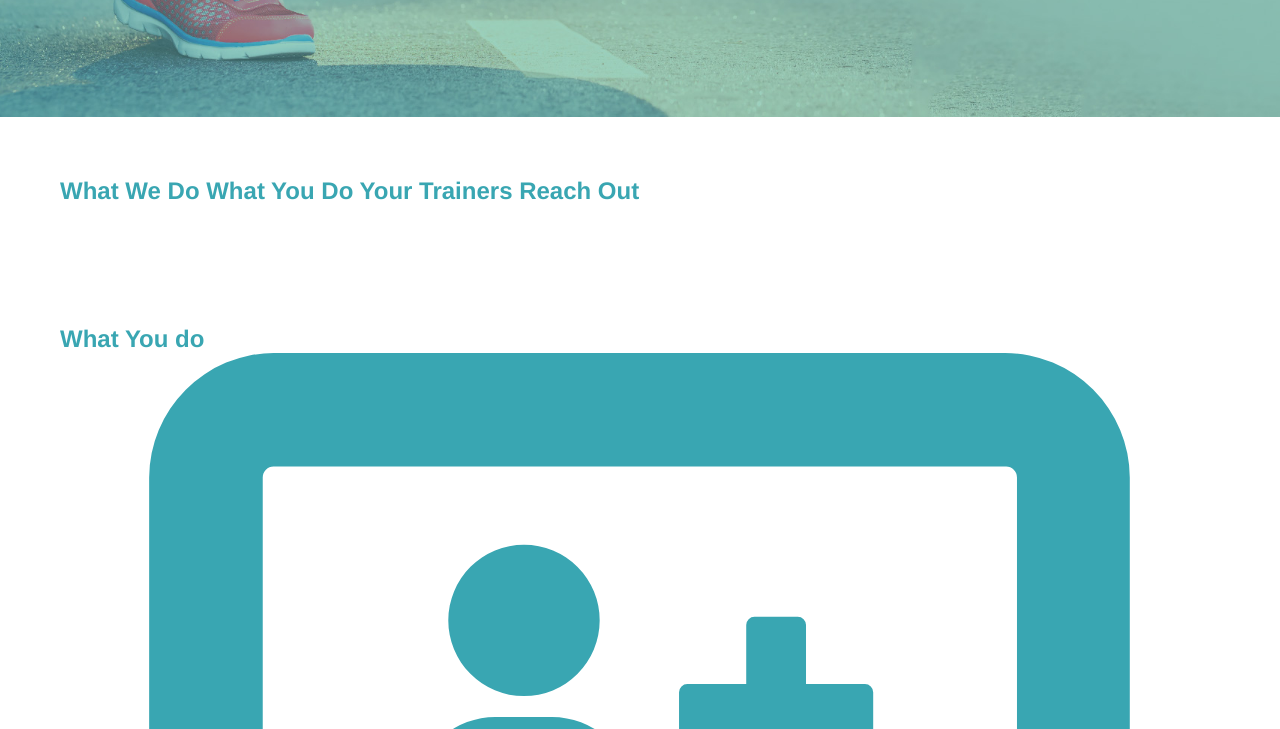
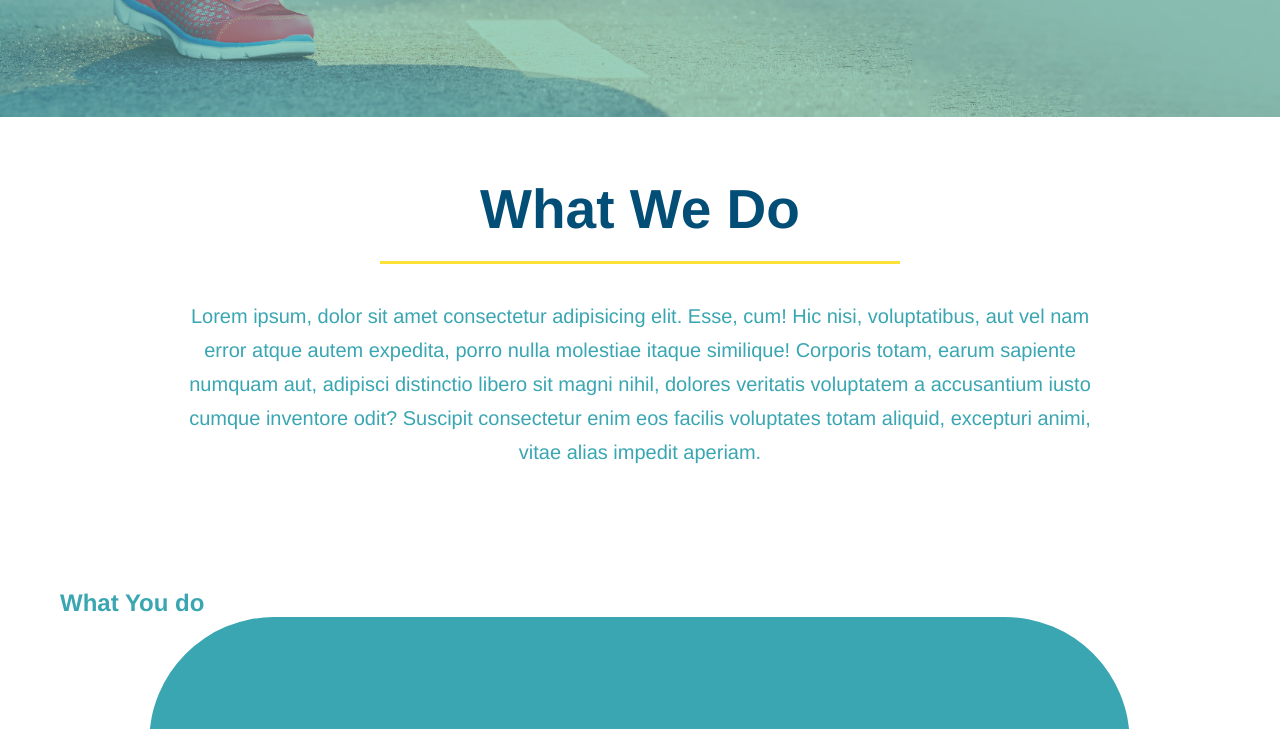
Before and after one commit to Makispear/run-buddy, a plain HTML site: page index.html in a window 1280 px wide. Shown: the part 565-1294 px from the top of the page. Drawn offline with Linux system fonts and the light colour scheme.

Commit message:
what we do section

```diff
--- a/assets/css/styles.css
+++ b/assets/css/styles.css
@@ -118,3 +118,25 @@ section {
   padding: 10px 20px;
   font-size: 16px;
 }
+
+.intro {
+  text-align: center;
+}
+
+.intro h2 {
+  font-size: 55px;
+  color: #024e76;
+  margin-bottom: 35px;
+  padding: 0 100px 20px 100px;
+  border-bottom: 3px solid;
+  border-color: #fce138;
+  display: inline-block;
+}
+
+.intro p {
+  line-height: 1.7;
+  color: #39a6b2;
+  width: 80%;
+  font-size: 20px;
+  margin: auto;
+}
--- a/index.html
+++ b/index.html
@@ -48,8 +48,9 @@
         </div>
     </section>
     <!-- "what we do" section  -->
-    <section id="what-we-do">
-            <h2>What We Do What You Do Your Trainers Reach Out</h2>
+    <section id="what-we-do" class="intro">
+            <h2>What We Do</h2>
+            <p>Lorem ipsum, dolor sit amet consectetur adipisicing elit. Esse, cum! Hic nisi, voluptatibus, aut vel nam error atque autem expedita, porro nulla molestiae itaque similique! Corporis totam, earum sapiente numquam aut, adipisci distinctio libero sit magni nihil, dolores veritatis voluptatem a accusantium iusto cumque inventore odit? Suscipit consectetur enim eos facilis voluptates totam aliquid, excepturi animi, vitae alias impedit aperiam.</p>
     </section>
     <!-- "what you do" section  -->
     <section id="what-you-do">
```
